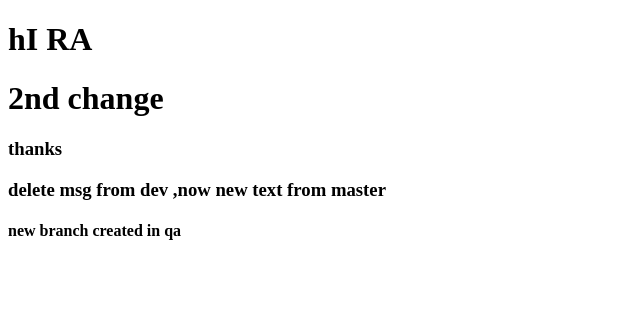
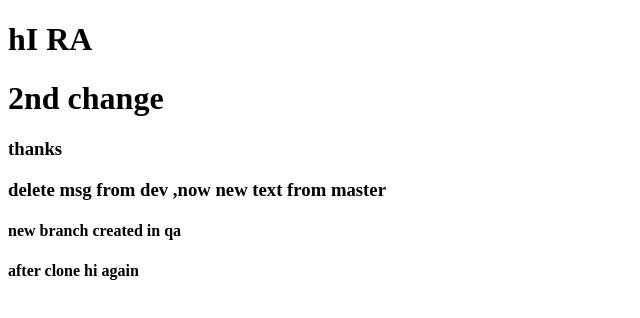
Before and after one commit to abhiabhi17/gitangulartesting, an Angular app: page / in a window 1280 px wide. Shown: the top 318 px of the page, without its empty margins (0-640 px from the left). Built offline with nearby package versions, Linux system fonts and the light colour scheme.

Commit message:
after clone again

```diff
--- a/src/app/app.component.html
+++ b/src/app/app.component.html
@@ -3,3 +3,4 @@
 <h3>thanks</h3>
 <h3>delete msg from dev ,now new text from master</h3>
 <h4>new branch created in qa</h4>
+<h4>after clone hi again</h4>
```
